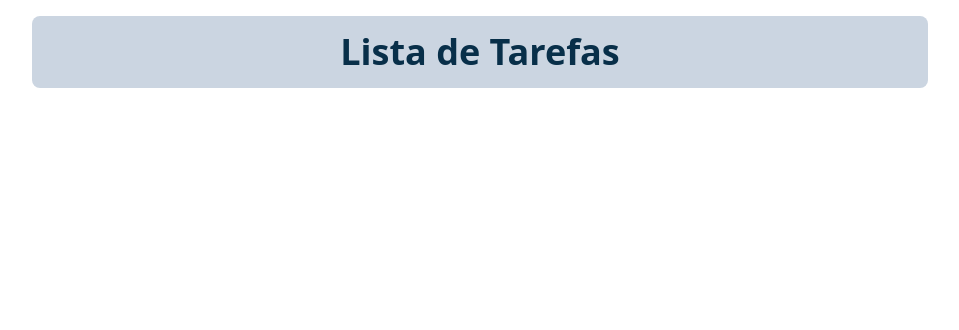
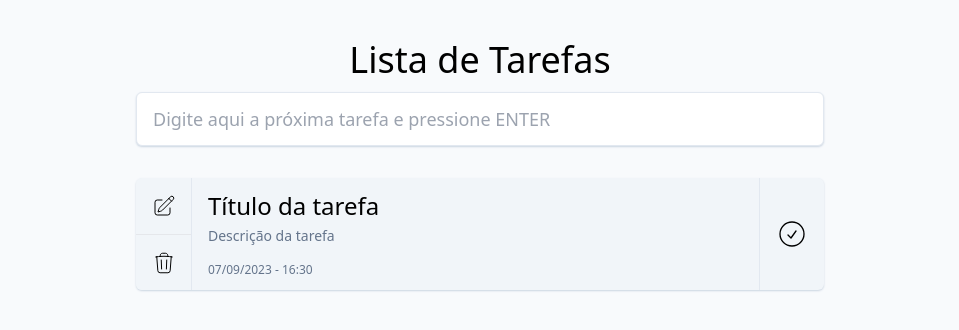
Before and after one commit to gustavotalvares/todo-list, a website: page src/index.html in a window 1280 px wide. Shown: the whole page, without its empty margins (160-1119 px from the left). Drawn offline with Linux system fonts and the light colour scheme; a web font is replaced by a local one.

Commit message:
Constroi layout inicial

```diff
--- a/src/index.html
+++ b/src/index.html
@@ -1,22 +1,46 @@
 <!DOCTYPE html>
-<html lang="pt-br">
+<html lang="pt-br" class="h-full bg-slate-50">
 <head>
   <meta charset="UTF-8">
   <meta name="viewport" content="width=device-width, initial-scale=1.0">
   <title>Lista de tarefas</title>
-  <link rel="stylesheet" href="https://rsms.me/inter/inter.css">
   <link href="/dist/output.css" rel="stylesheet">
 </head>
-<body>
-  <div class="container max-w-4xl mx-auto bg-slate-300 mt-4 py-4 rounded-lg">
-    <h1 class="text-4xl text-center text-sky-950 font-semibold">
+<body class="h-full flex justify-center text-center">
+  <div class="container max-w-3xl space-y-3 sm:p-10">
+    <h1 class="text-4xl">
       Lista de Tarefas
     </h1>
-    <div class="container">
-
+    <input type="text" placeholder="Digite aqui a próxima tarefa e pressione ENTER" class="outline-none w-full px-4 py-3 text-lg text-gray-800 rounded-md border border-slate-200 shadow-slate-300 shadow-sm">
+    <div id="tasks" class="space-y-3 pt-5">
+      <div class="container bg-slate-100 shadow-sm shadow-slate-300 hover:shadow-slate-400 hover:scale-[1.01] transition-all duration-200 rounded-md overflow-hidden flex">
+        <div class=" w-14 divide-y h-auto bg-slate-100 border-r border-slate-200 flex-shrink-0 flex-grow-0">
+          <div class="group h-1/2 w-full flex justify-center items-center hover:bg-slate-200">
+            <svg xmlns="http://www.w3.org/2000/svg" fill="none" viewBox="0 0 24 24" stroke="currentColor" class="stroke-1 group-hover:stroke-[1.5] w-6 h-6">
+              <path stroke-linecap="round" stroke-linejoin="round" d="M16.862 4.487l1.687-1.688a1.875 1.875 0 112.652 2.652L10.582 16.07a4.5 4.5 0 01-1.897 1.13L6 18l.8-2.685a4.5 4.5 0 011.13-1.897l8.932-8.931zm0 0L19.5 7.125M18 14v4.75A2.25 2.25 0 0115.75 21H5.25A2.25 2.25 0 013 18.75V8.25A2.25 2.25 0 015.25 6H10" />
+            </svg>
+          </div>
+          <div class="group h-1/2 w-full flex justify-center items-center hover:bg-slate-200">
+            <svg xmlns="http://www.w3.org/2000/svg" fill="none" viewBox="0 0 24 24" stroke="currentColor" class="stroke-1 group-hover:stroke-[1.5] w-6 h-6">
+              <path stroke-linecap="round" stroke-linejoin="round" d="M14.74 9l-.346 9m-4.788 0L9.26 9m9.968-3.21c.342.052.682.107 1.022.166m-1.022-.165L18.16 19.673a2.25 2.25 0 01-2.244 2.077H8.084a2.25 2.25 0 01-2.244-2.077L4.772 5.79m14.456 0a48.108 48.108 0 00-3.478-.397m-12 .562c.34-.059.68-.114 1.022-.165m0 0a48.11 48.11 0 013.478-.397m7.5 0v-.916c0-1.18-.91-2.164-2.09-2.201a51.964 51.964 0 00-3.32 0c-1.18.037-2.09 1.022-2.09 2.201v.916m7.5 0a48.667 48.667 0 00-7.5 0" />
+            </svg>
+          </div>
+        </div>
+        <div class="container px-4 py-3 gap-1 flex flex-col justify-center items-start">
+          <p class="text-2xl text-left">Título da tarefa</p>
+          <p class="text-sm text-left text-slate-500">Descrição da tarefa</p>
+          <div class="text-xs text-left text-slate-500 pt-3">07/09/2023 - 16:30</div>
+        </div>
+        <div class="group border-l border-l-slate-200  hover:bg-slate-200 container flex flex-col items-end justify-center px-4 flex-grow-0 w-min flex-shrink-0">
+          <div class="flex justify-center">
+            <svg xmlns="http://www.w3.org/2000/svg" fill="none" viewBox="0 0 24 24" stroke="currentColor" class="stroke-1 group-hover:stroke-[1.5] w-8 h-8">
+              <path stroke-linecap="round" stroke-linejoin="round" d="M9 12.75L11.25 15 15 9.75M21 12a9 9 0 11-18 0 9 9 0 0118 0z" />
+            </svg>
+          </div>
+        </div>
+      </div>
     </div>
   </div>
-
   <script src="script.js"></script>
 </body>
 </html>
--- a/src/input.css
+++ b/src/input.css
@@ -1,3 +1,9 @@
 @tailwind base;
 @tailwind components;
 @tailwind utilities;
+
+@layer components {
+  .tag {
+    @apply bg-amber-400 rounded-sm text-xs px-2 py-1 w-min shadow-sm shadow-slate-400;
+  }
+}
--- a/tailwind.config.js
+++ b/tailwind.config.js
@@ -1,11 +1,20 @@
 /** @type {import('tailwindcss').Config} */
+
 module.exports = {
   content: ["./src/**/*.{html,js}"],
   theme: {
     extend: {
-      fontFamily: {
-        sans: ['Inter var', ...defaultTheme.fontFamily.sans],
-      },
+      colors: {
+        coolors: {
+          blue: {
+            100: '#CAF0F8',
+            200: '#90E0EF',
+            300: '#00B4D8',
+            400: '#0077B6',
+            500: '#03045E',
+          },
+        },
+      }
     },
   },
   plugins: [],
```
Also changed, not shown: dist/output.css, src/images/foto perfil.jpg (added).
